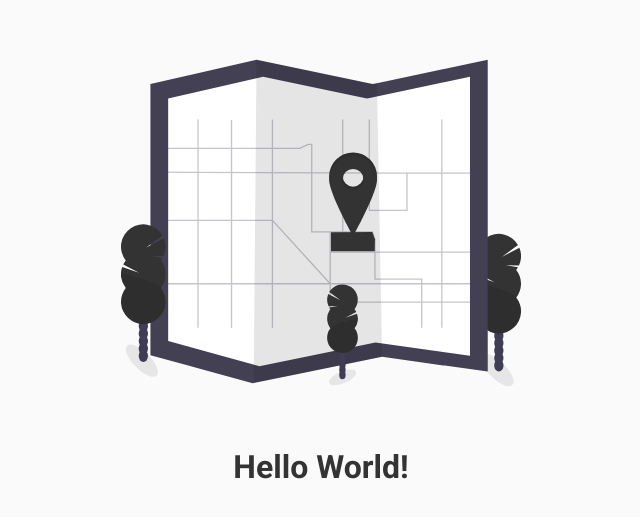
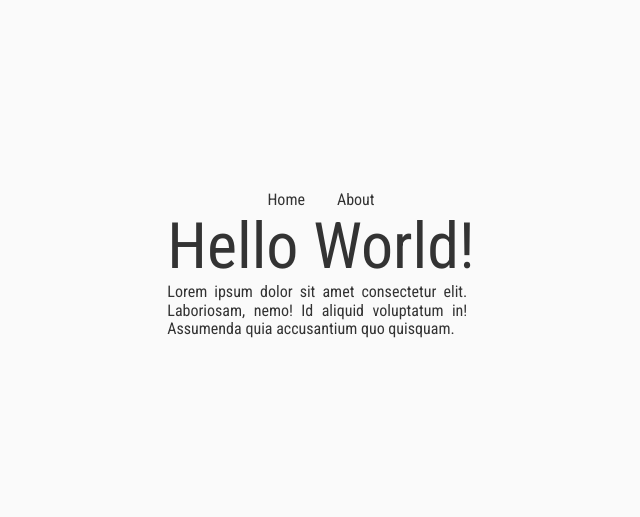
Before and after one commit to vzhny/react-boiler, a React app: page / in a window 1280 px wide. Shown: the part 135-652 px from the top of the page, without its empty margins (319-959 px from the left). Built offline with nearby package versions, Linux system fonts and the light colour scheme.

Commit message:
Refactored the default app, added reach router and added another item to the todo list | 01/10

```diff
--- a/package.json
+++ b/package.json
@@ -10,6 +10,7 @@
   "author": "Diego Vizhnay <diego@vzhny.com> (https://vizhnay.io)",
   "license": "MIT",
   "dependencies": {
+    "@reach/router": "^1.2.1",
     "prop-types": "^15.6.2",
     "react": "^16.6.3",
     "react-dom": "^16.6.3"
--- a/src/components/UI/LandingImage/LandingImage.js
+++ /dev/null
@@ -1,11 +0,0 @@
-import React from 'react';
-import mapImage from '@/images/map.svg';
-import styles from './LandingImage.module.scss';
-
-const LandingImage = props => (
-  <div className={styles.LandingImage}>
-    <img className={styles.Image} src={mapImage} alt="Map" />
-  </div>
-);
-
-export default LandingImage;
--- a/src/components/UI/LandingImage/LandingImage.module.scss
+++ /dev/null
@@ -1,10 +0,0 @@
-.LandingImage {
-  &:hover {
-    opacity: 0.8;
-  }
-}
-
-.Image {
-  height: 400px;
-  width: 400px;
-}
--- a/src/containers/App/App.js
+++ b/src/containers/App/App.js
@@ -1,13 +1,47 @@
 import React, { Component } from 'react';
-import LandingImage from '@/components/UI/LandingImage/LandingImage';
+import { Router, Link } from '@reach/router';
 import styles from './App.module.scss';
+
+const Navigation = () => (
+  <ul className={styles.Nav}>
+    <li>
+      <Link to="/">Home</Link>
+    </li>
+    <li>
+      <Link to="/about">About</Link>
+    </li>
+  </ul>
+);
+
+const Home = () => (
+  <>
+    <h1 className={styles.Heading}>Hello World!</h1>
+    <p className={styles.Blurb}>
+      Lorem ipsum dolor sit amet consectetur elit. Laboriosam, nemo! Id aliquid voluptatum in!
+      Assumenda quia accusantium quo quisquam.
+    </p>
+  </>
+);
+
+const About = () => (
+  <>
+    <h1 className={styles.Heading}>About Us</h1>
+    <p className={styles.Blurb}>
+      Lorem ipsum dolor sit amet nemo quia consectetur adipisicing elit. Incidunta a facilis veniam
+      aspernatur temporibus a consectetur.
+    </p>
+  </>
+);
 
 export default class App extends Component {
   render() {
     return (
       <div className={styles.App}>
-        <LandingImage />
-        <h1 className={styles.Heading}>Hello World!</h1>
+        <Navigation />
+        <Router>
+          <Home path="/" />
+          <About path="/about" />
+        </Router>
       </div>
     );
   }
--- a/src/containers/App/App.module.scss
+++ b/src/containers/App/App.module.scss
@@ -8,12 +8,38 @@
   justify-content: center;
   align-items: center;
 
-  .Heading {
-    color: $black;
+  .Nav {
+    list-style-type: none;
+    display: flex;
+    justify-content: center;
+    align-items: center;
 
-    &:hover {
-      cursor: default;
-      text-decoration: underline;
+    li a {
+      text-decoration: none;
+      color: $black;
+      margin: 1rem;
+
+      &:hover {
+        text-decoration: underline;
+      }
+
+      &:visited {
+        color: $black;
+      }
     }
   }
+
+  .Heading {
+    text-align: center;
+    color: $black;
+    font-size: 4rem;
+    font-weight: 100;
+    margin: 0;
+  }
+
+  .Blurb {
+    text-align: justify;
+    color: $black;
+    width: 300px;
+  }
 }
--- a/src/scss/base.scss
+++ b/src/scss/base.scss
@@ -1,9 +1,9 @@
-@import url('https://fonts.googleapis.com/css?family=Roboto:400,700');
+@import url('https://fonts.googleapis.com/css?family=Roboto+Condensed:400,700');
 @import './normalize.css';
 @import './partials/variables';
 
 * {
-  font-family: 'Roboto', sans-serif;
+  font-family: 'Roboto Condensed', sans-serif;
   margin: 0;
   padding: 0;
 }
```
Also changed, not shown: 3 other files (tests, documents, lock files or other folders).
